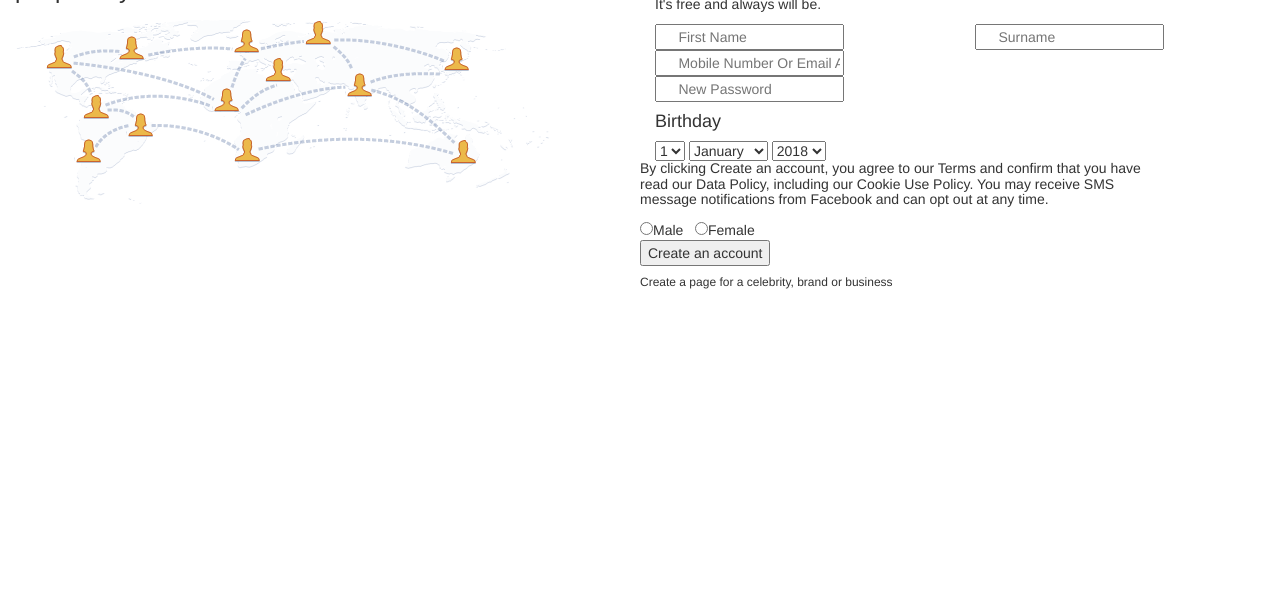
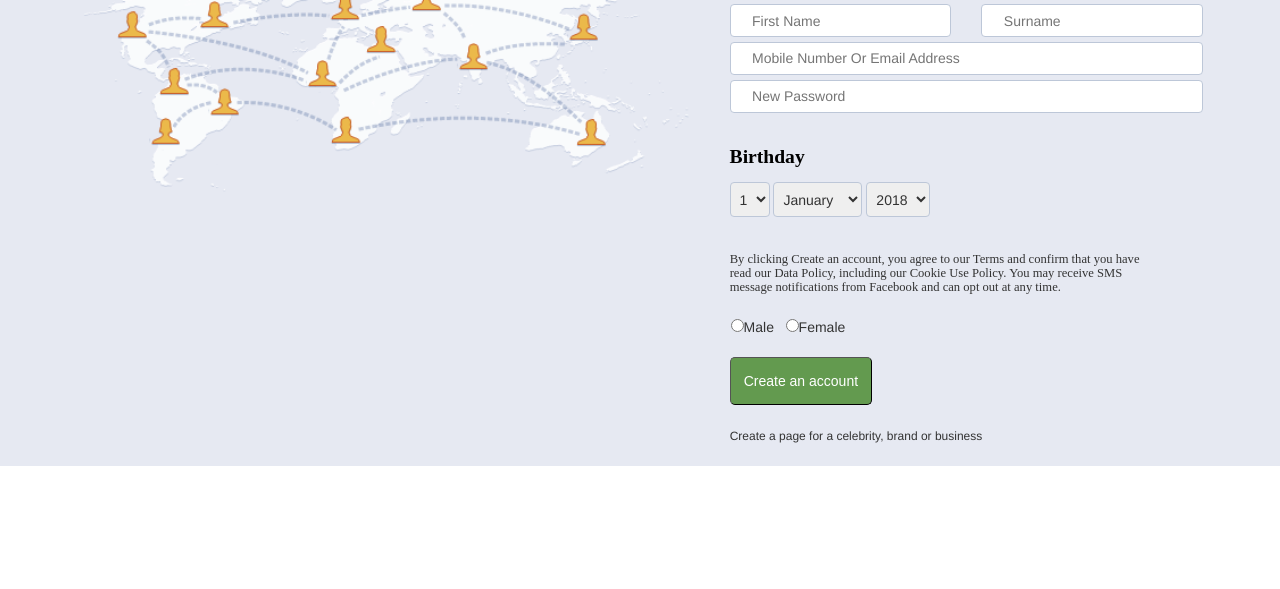
Before and after one commit to seyiLowo/facebook_project, a plain HTML site: page index.html in a window 1280 px wide. Shown: the part 211-800 px from the top of the page. Drawn offline with Linux system fonts and the light colour scheme.

Commit message:
Update index.html

```diff
--- a/index.html
+++ b/index.html
@@ -7,7 +7,7 @@
 	<script type="text/javascript" src='jquery-3.1.1.js'></script>
 	<script type="text/javascript" src='bootstrap.min.js'></script>
 	<link rel="stylesheet" type="text/css" href="font-awesome.min.css">
-	<link rel="stylesheet" type="text/css" href="project_5.css">
+	<link rel="stylesheet" type="text/css" href="style.css">
 
 </head>
 <body>
```
